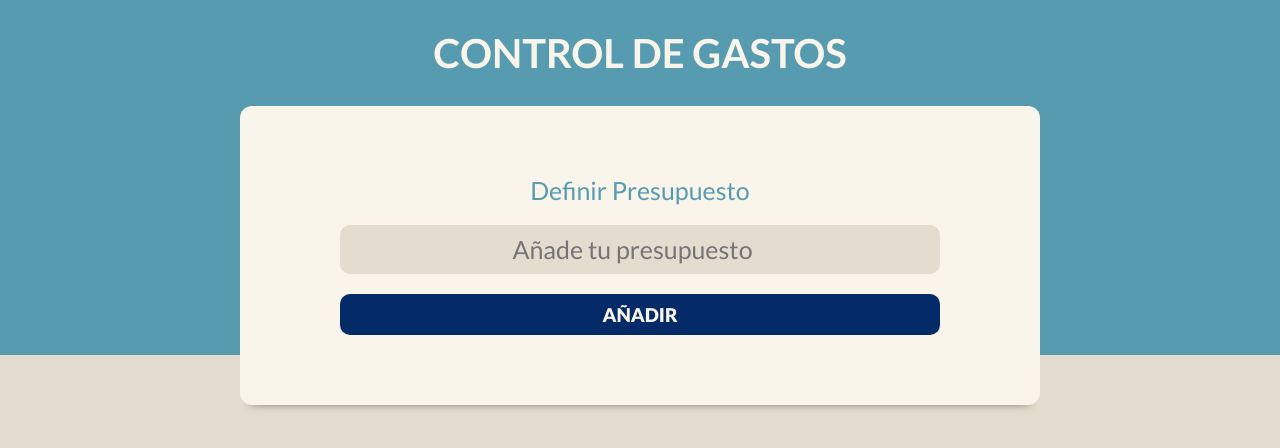
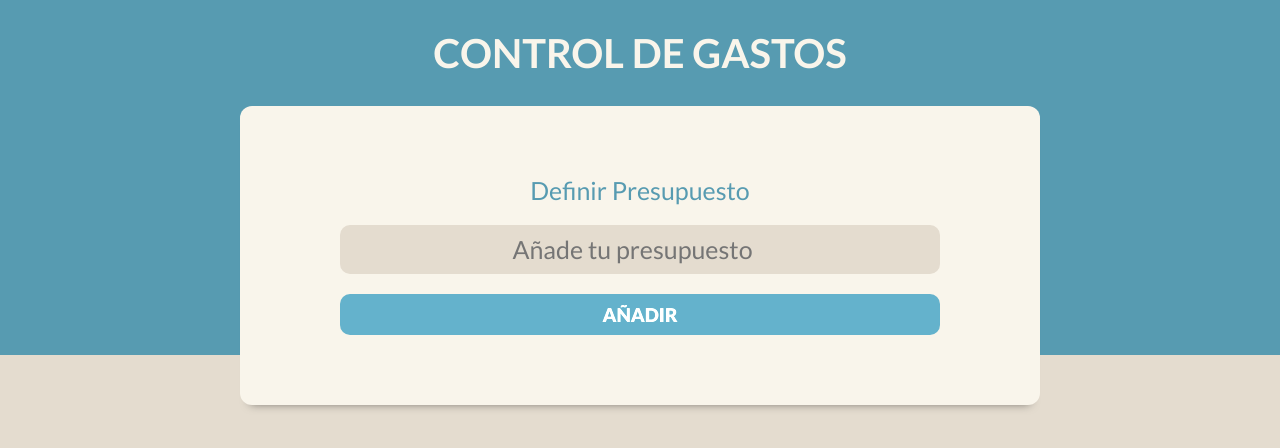
Before and after one commit to InvedAllens/control-de-gastos, a React (Vite) app: page / in a window 1280 px wide. In both pictures the pointer is over the input "Añadir". Shown: the top 448 px of the page. Built offline with nearby package versions, Linux system fonts and the light colour scheme.

Commit message:
Update index.css

```diff
--- a/src/index.css
+++ b/src/index.css
@@ -121,7 +121,7 @@ header h1 {
     }
 }
 .formulario input[type="submit"]:hover {
-    background-color: #042a67;
+    filter:brightness(115%);
     cursor: pointer;
 }
 
```
